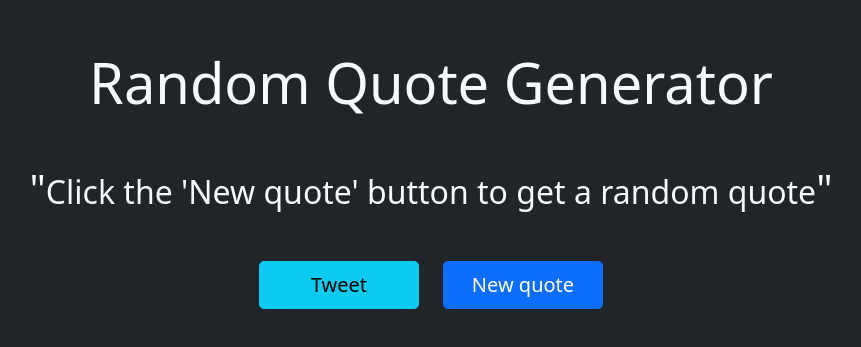
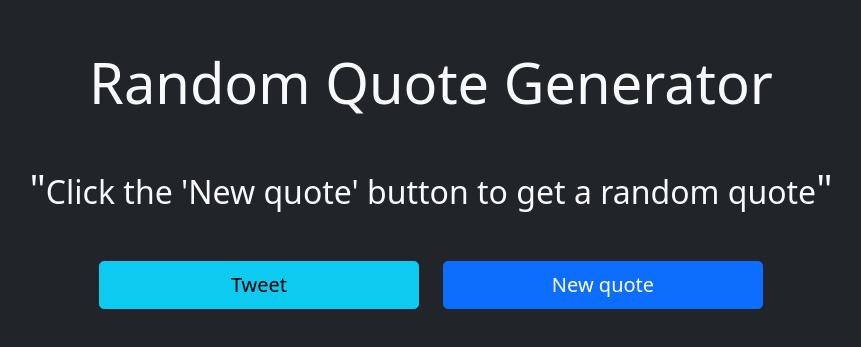
Before and after one commit to abelgideon/React-Quote-Generator, a React (Create React App) app: page / in a window 1280 px wide. Shown: the part 221-568 px from the top of the page, without its empty margins (209-1070 px from the left). Built offline with nearby package versions, Linux system fonts and the light colour scheme; no server answers.

Commit message:
Make button width larger

```diff
--- a/public/styles.css
+++ b/public/styles.css
@@ -11,5 +11,5 @@
 }
 
 .btn {
-  width: 10rem;
+  width: 20rem;
 }
```
